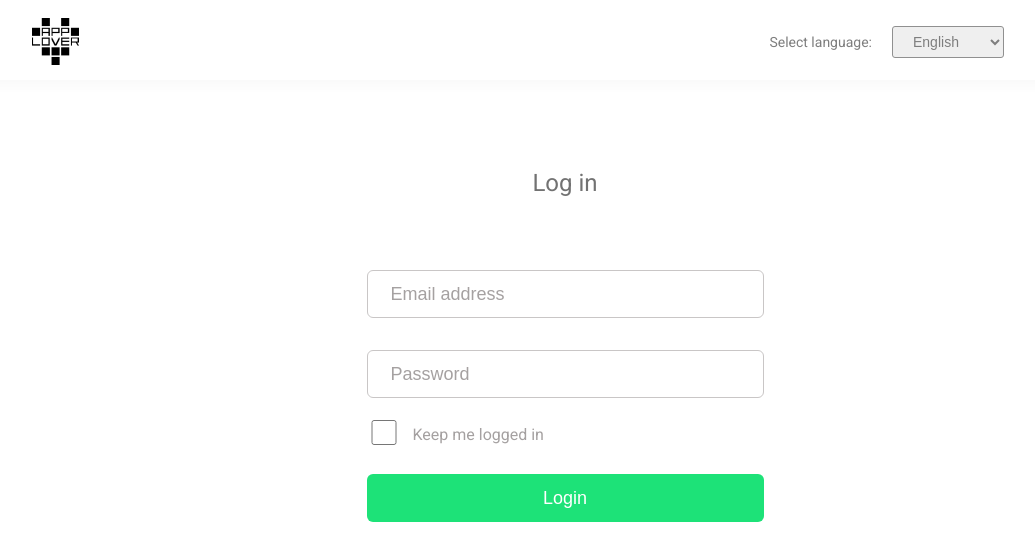
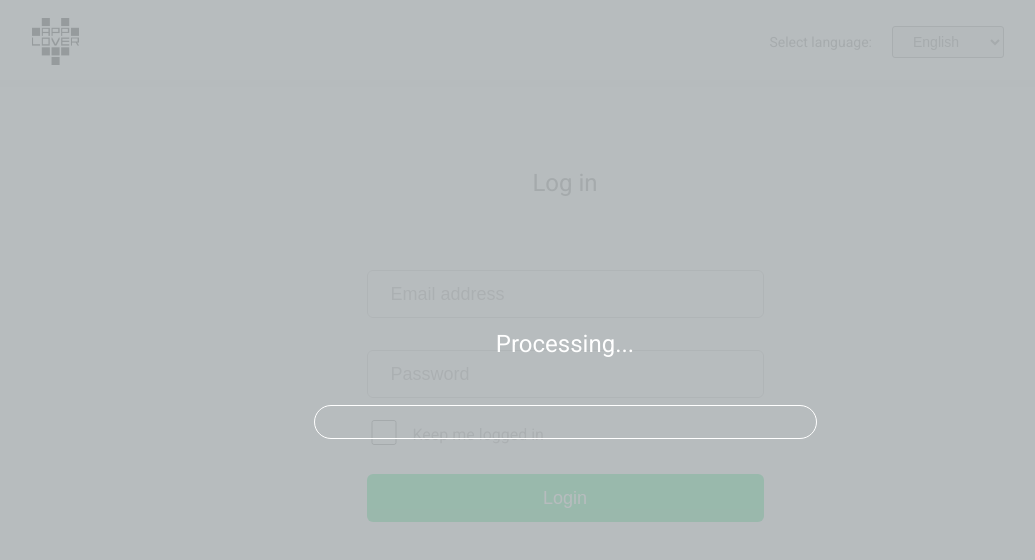
Before and after one commit to sylvestertarnowski/custom-tailored-doors, a React (Create React App) app: page / in a window 1280 px wide. Shown: the top 560 px of the page, without its empty margins (75-1110 px from the left). Built offline with nearby package versions, Linux system fonts and the light colour scheme.

Commit message:
add static loading page

```diff
--- a/src/assets/translations.js
+++ b/src/assets/translations.js
@@ -12,6 +12,9 @@ const translations = {
         },
         error: {
             message: "Invalid email or password",
+        },
+        loading: {
+            message: "Processing..."
         },
     },
     pl: {
@@ -28,6 +31,9 @@ const translations = {
         error: {
             message: "Niepoprawny email lub hasło",
         },
+        loading: {
+            message: "Przetwarzanie..."
+        },
     },
 }
 
--- a/src/components/Context.tsx
+++ b/src/components/Context.tsx
@@ -24,16 +24,18 @@ class MyProvider extends React.Component<any, any> {
         }
     }
 
+    setLang = (targetLang: string) => {
+        this.setState({
+            lang: targetLang,
+        })
+    }
+
     render() {
         return (
             <MyContext.Provider value={{
                 state: this.state,
-                en: () => this.setState({
-                    lang: 'en',
-                }),
-                pl: () => this.setState({
-                    lang: 'pl',
-                }),
+                en: () => this.setLang('en'),
+                pl: () => this.setLang('pl'),
                 toggleLoginError: () => this.setState((state: any) => {
                     return {displayLoginError: !state.displayLoginError}
                 }),
--- a/src/components/Main.tsx
+++ b/src/components/Main.tsx
@@ -5,6 +5,7 @@ import Header from './Header';
 import '../css/Main.css';
 import LoginError from './login/LoginError';
 import { MyContext } from './Context';
+import LoadingBar from './login/LoadingBar';
 
 
 
@@ -69,6 +70,7 @@ class Main extends React.Component {
             <div className="main-container">
             <Header />
             {displayLoginError && <LoginError />}
+            <LoadingBar />
             {this.state.isLoggedIn ? <DesignMain /> : <LoginForm handleSubmit={this.handleSubmit} /> }
             </div>
         )
--- a/src/components/login/LoadingBar.tsx
+++ b/src/components/login/LoadingBar.tsx
@@ -1,10 +1,22 @@
 import * as React from 'react';
+import '../../css/LoadingBar.css';
+import { MyContext } from '../Context';
 
 class LoadingBar extends React.Component {
     render() {
         return (
             <div className="loading-bar-container">
-
+                <MyContext.Consumer>
+                    {(context) => {
+                        const loading = context.state[context.state.lang].loading;
+                        return (
+                            <div className="content-container">
+                                <div className="loading-message">{loading.message}</div>
+                                <div className="loading-progress-bar"></div>
+                            </div>
+                        )
+                    }}
+                </MyContext.Consumer>
 
             </div>
         )
--- /dev/null
+++ b/src/css/LoadingBar.css
@@ -0,0 +1,32 @@
+.loading-bar-container {
+    display: flex;
+    justify-content: center;
+    align-items: center;
+    position: fixed;
+    top: 0;
+    left: 0;
+    z-index: 10;
+    width: 100%;
+    height: 100%;
+    background-color: rgba(173, 178, 181, 0.87);
+}
+
+.loading-bar-container .content-container {
+    display: flex;
+    flex-direction: column;
+}
+
+.loading-message {
+    font-size: 24px;
+    color: rgba(255, 255, 255, 1);
+    text-align: center;
+    margin-bottom: 47px;
+}
+
+.loading-progress-bar {
+    height: 32px;
+    width: 501px;
+    border-radius: 40px;
+    border: 1px solid rgba(255, 255, 255, 1);
+    margin-bottom: 32px;
+}
```
